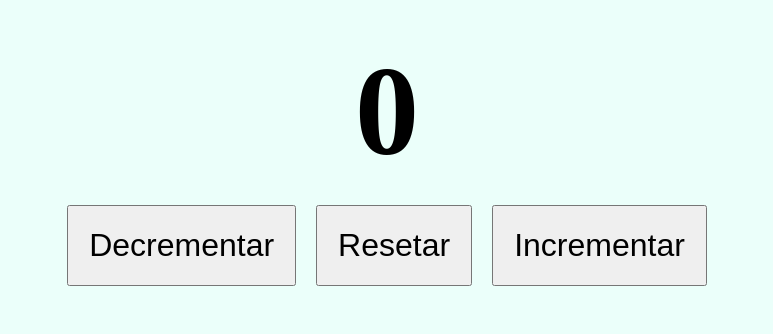
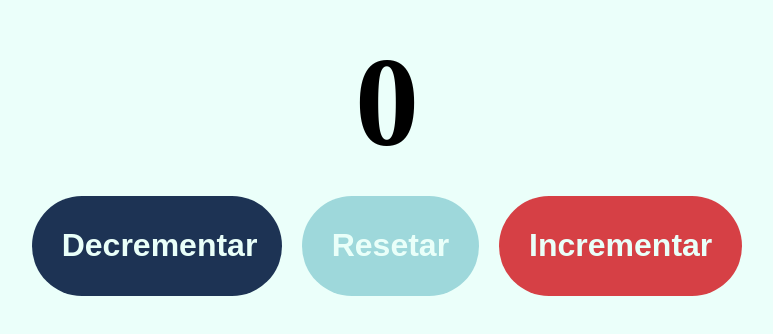
Before and after one commit to ferdsleite/git-github-lessons, a plain HTML site: page index.html in a window 1280 px wide. Shown: the part 248-582 px from the top of the page, without its empty margins (253-1026 px from the left). Drawn offline with Linux system fonts and the light colour scheme.

Commit message:
css final

```diff
--- a/style.css
+++ b/style.css
@@ -23,5 +23,20 @@ body {
 }
 .botao {
 	font-size: 2rem;
-	padding: 20px;
+    font-weight: bold;
+	padding: 20px 30px;
+    width: 250px;
+    height: 100px;
+    border-radius: 50px;
+    border: none;
+    color: #e9fff9;
 }
+.incremento {
+	background-color: #d64045;
+}
+.decremento {
+	background-color: #1d3354;
+}
+.reset {
+	background-color: #9ed8db;
+}
```
